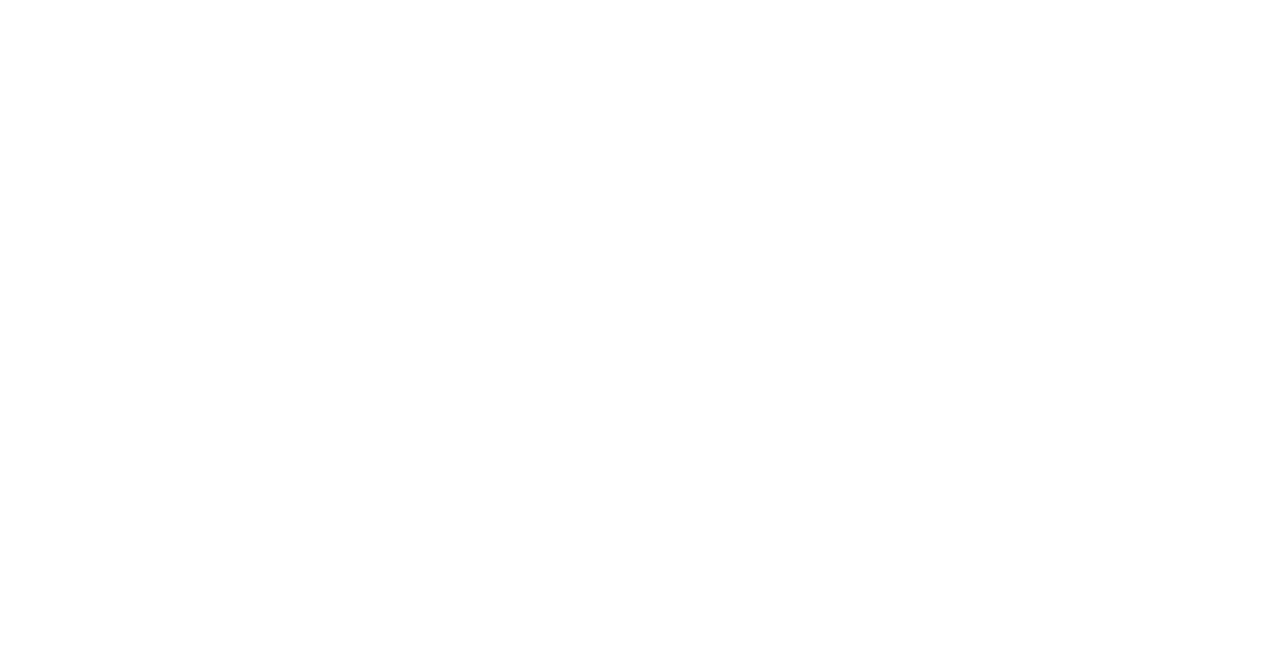
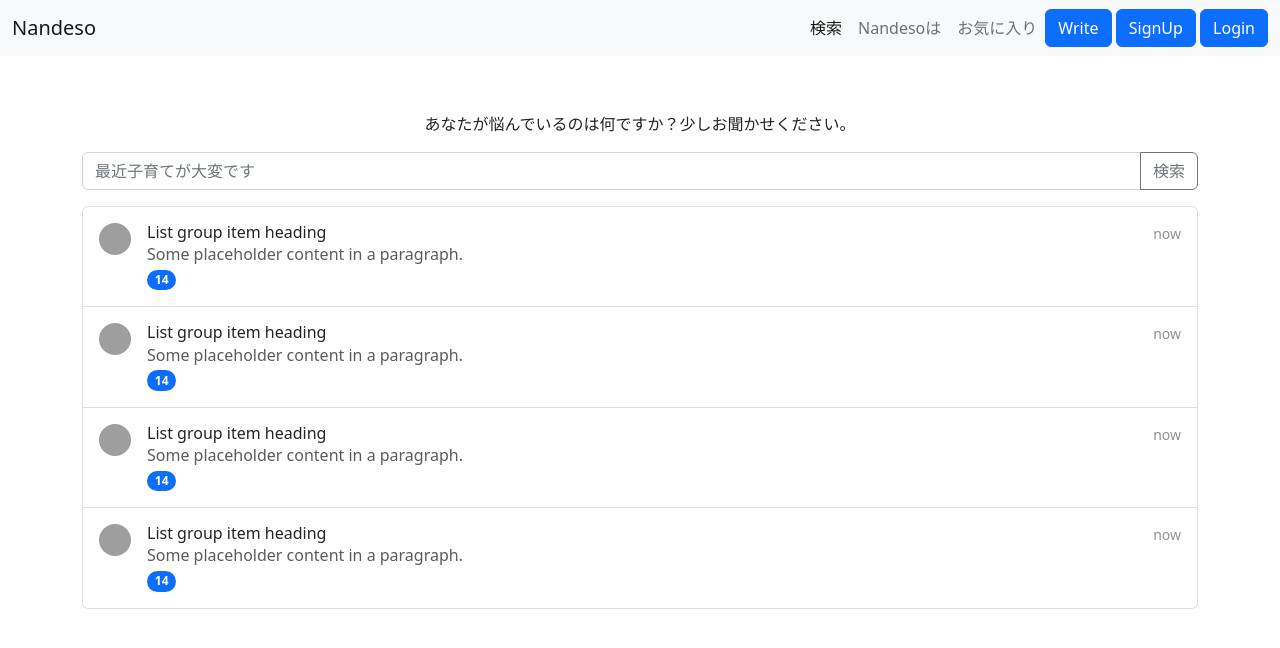
Before and after one commit to leeyeonho-arimathe/nandeso-nuxt3, a Nuxt app: page / in a window 1280 px wide. Before the commit this address had no page. Shown: the top 648 px of the page. Built offline with nearby package versions, Linux system fonts and the light colour scheme; grey boxes are pictures that could not be loaded.

Commit message:
- change nothing else

```diff
--- a/nuxt.config.ts
+++ b/nuxt.config.ts
@@ -3,6 +3,9 @@
 // https://v3.nuxtjs.org/api/configuration/nuxt.config
 export default defineNuxtConfig({
   css: [
-    '@/assets/css/global.css'
+    '@/assets/css/global.css',
+
+  ],
+  plugins: [
   ]
 })
--- /dev/null
+++ b/pages/index.vue
@@ -0,0 +1,13 @@
+<template>
+<div id="app">
+  <div class="container">
+    <HeaderNav />
+  </div>
+  <div class="container">
+    <Search />
+  </div>
+</div>
+</template>
+
+<script>
+</script>
```
